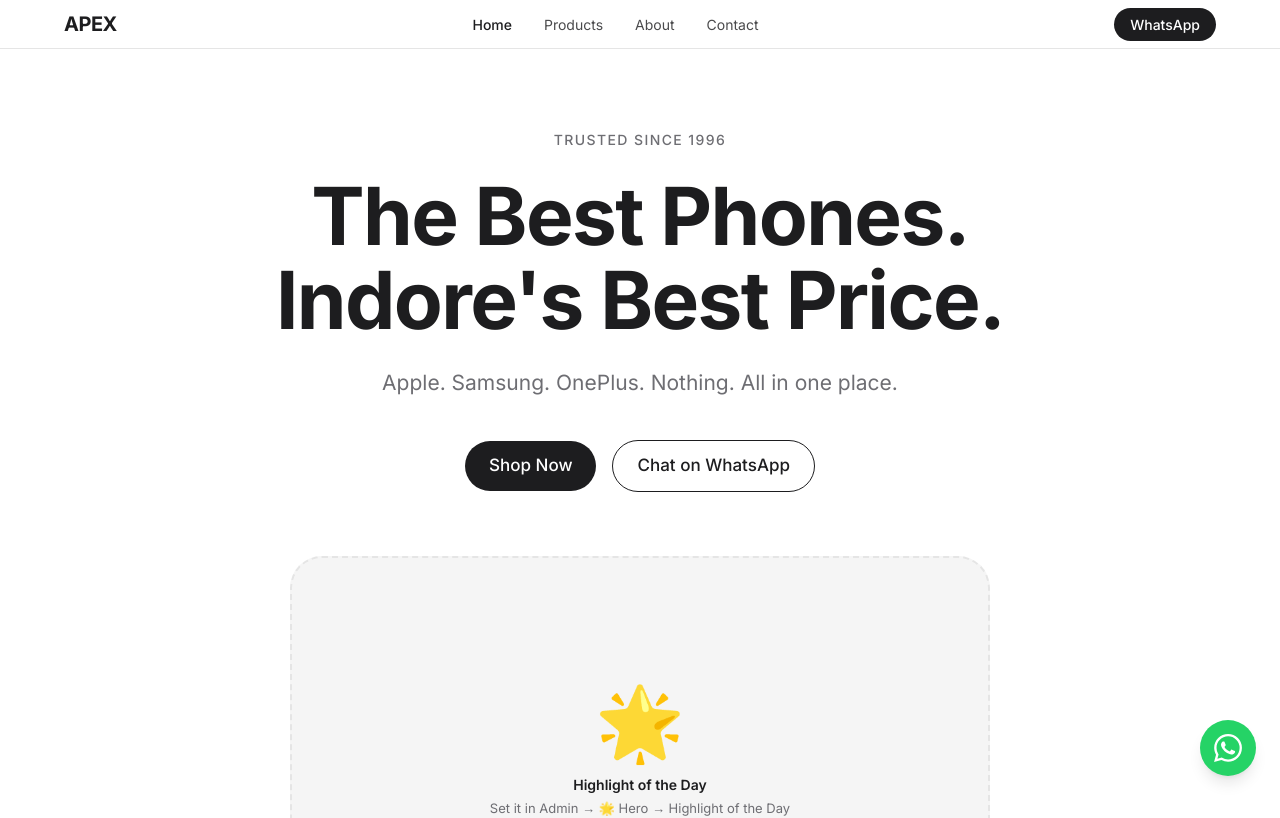
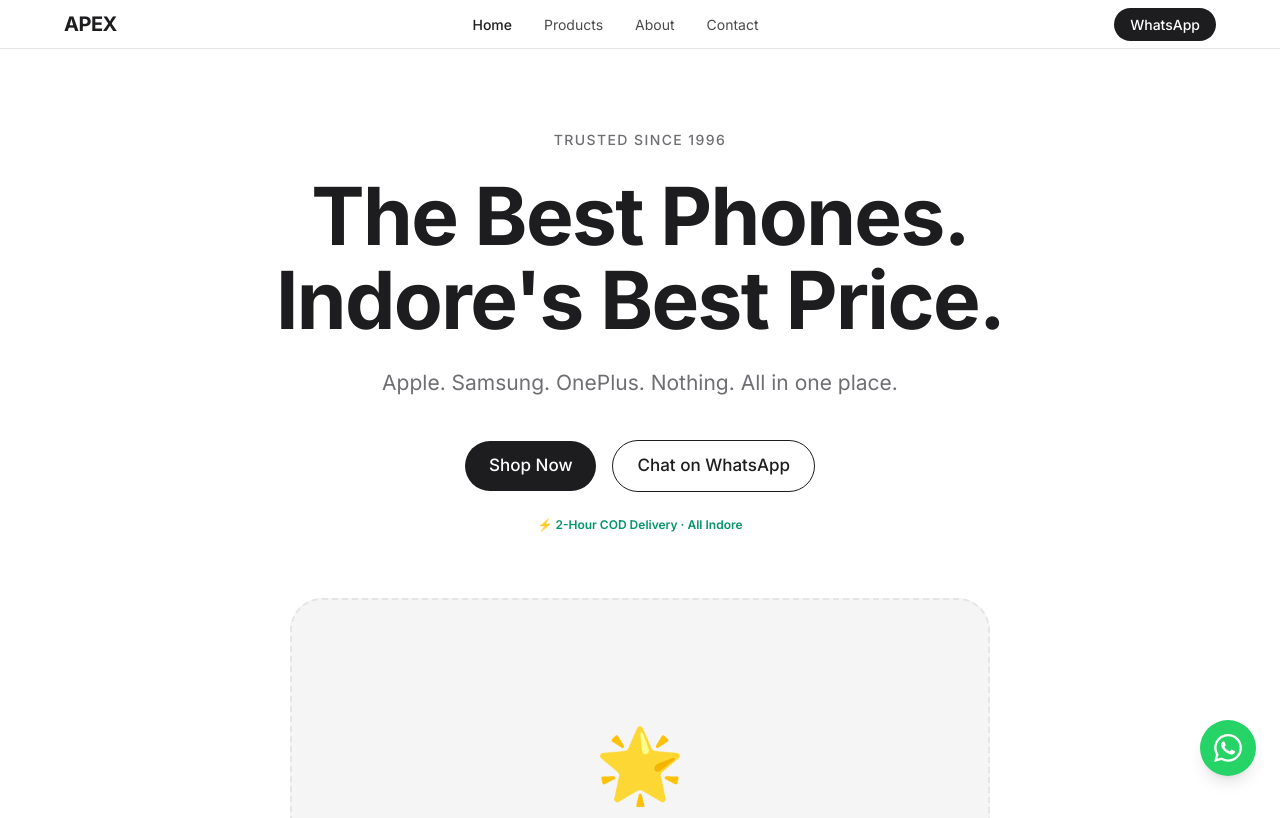
Before and after one commit to luvkhubani/apex-website, a React (Vite) app: page / in a window 1280 px wide. Shown: the top 818 px of the page. Built offline with nearby package versions, Linux system fonts and the light colour scheme; a web font is replaced by a local one.

Commit message:
feat: 2-hour COD delivery badge on all home page hero sections

```diff
--- a/src/pages/Home.jsx
+++ b/src/pages/Home.jsx
@@ -75,10 +75,13 @@
           {item.description}
         </p>
       )}
-      {priceStr && <p className="text-[28px] font-semibold text-apple-black mb-8">From {priceStr}</p>}
+      {priceStr && <p className="text-[28px] font-semibold text-apple-black mb-6">From {priceStr}</p>}
       <PillBlack href={`${WA}?text=${encodeURIComponent(waMsg)}`}>
         Enquire on WhatsApp
       </PillBlack>
+      <p className="text-[12px] font-semibold text-emerald-600 mt-4">
+        ⚡ 2-Hour COD Delivery · All Indore
+      </p>
     </div>
   );
 
@@ -222,7 +225,7 @@
             )}
 
             {/* CTAs */}
-            <div className="flex flex-col sm:flex-row items-center gap-3 mb-0">
+            <div className="flex flex-col sm:flex-row items-center gap-3 mb-3">
               <a
                 href={banner.ctaLink || `${WA}?text=${encodeURIComponent('Hi Apex! I am interested in ' + banner.title + '. Please share availability and best price.')}`}
                 target="_blank"
@@ -238,6 +241,11 @@
                 View all products <span className="text-[18px] leading-none">›</span>
               </Link>
             </div>
+
+            {/* Delivery badge */}
+            <p className="text-[12px] font-semibold text-emerald-600 mb-0">
+              ⚡ 2-Hour COD Delivery · All Indore
+            </p>
 
             {/* Product image — flows directly below CTAs */}
             <div className="w-full max-w-[640px] -mt-4">
@@ -279,6 +287,9 @@
               <PillBlack to="/products">Shop Now</PillBlack>
               <PillOutline href={WA}>Chat on WhatsApp</PillOutline>
             </div>
+            <p className="text-[12px] font-semibold text-emerald-600 mt-6">
+              ⚡ 2-Hour COD Delivery · All Indore
+            </p>
           </FadeUp>
           <FadeUp delay={150} className="w-full max-w-[700px] mt-16">
             <div className="w-full bg-apple-light rounded-[32px] aspect-[16/9] flex flex-col items-center justify-center text-center p-8 border-2 border-dashed border-apple-border">
```
